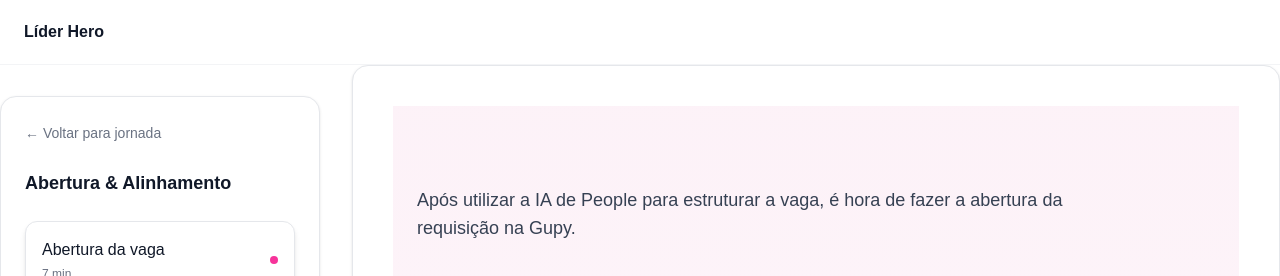
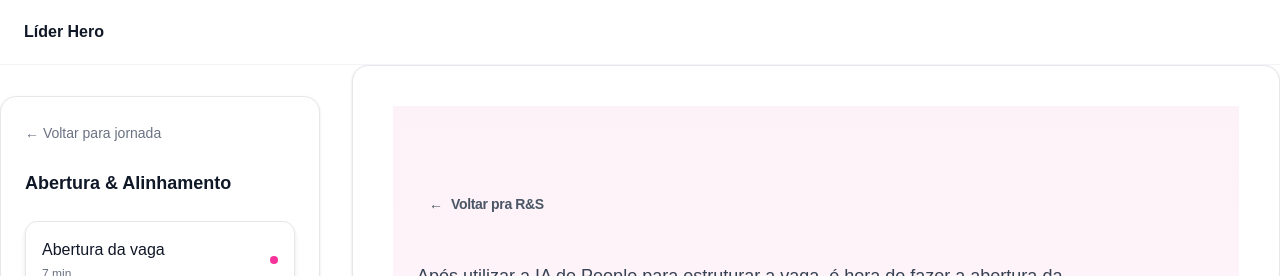
Before and after one commit to amandafrann/programa-lider-hero, a Next.js app: page /rs/abertura in a window 1280 px wide. Shown: the top 276 px of the page. Built offline with nearby package versions, Linux system fonts and the light colour scheme; no server answers.

Commit message:
atualizar abertura

```diff
--- a/app/(plataforma)/rs/abertura/page.tsx
+++ b/app/(plataforma)/rs/abertura/page.tsx
@@ -1,8 +1,24 @@
+import Link from "next/link";
+
 export default function AberturaPage() {
   return (
     <main className="min-h-screen bg-gradient-to-b from-pink-50 via-white to-gray-100 py-20 flex justify-center">
 
       <div className="max-w-5xl w-full px-6">
+
+        {/* VOLTAR (PADRÃO PREMIUM) */}
+        <Link
+          href="/rs"
+          className="group inline-flex items-center gap-2 px-3 py-2 rounded-lg text-sm font-semibold text-gray-600 hover:text-pink-600 hover:bg-pink-50 transition-all duration-200 mb-10"
+        >
+          <span className="transition-transform duration-200 group-hover:-translate-x-1">
+            ←
+          </span>
+
+          <span className="tracking-tight">
+            Voltar pra R&S
+          </span>
+        </Link>
 
         {/* INTRO */}
         <p className="text-gray-700 text-lg mb-12 max-w-2xl">
```
